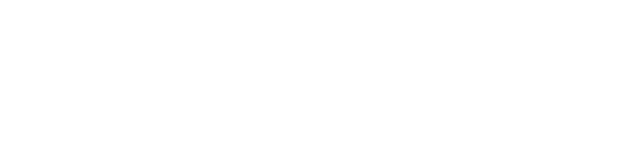
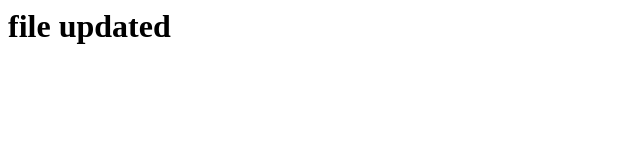
Before and after one commit to pranaliGitHub07/assess1, a plain HTML site: page index.html in a window 1280 px wide. Shown: the whole page, without its empty margins (0-640 px from the left). Drawn offline with Linux system fonts and the light colour scheme.

Commit message:
Update index.html

```diff
--- a/index.html
+++ b/index.html
@@ -3,5 +3,7 @@
   </head>
 
   <body>
+
+    <h1>file updated</h1>
   </body>
 </html>
```
